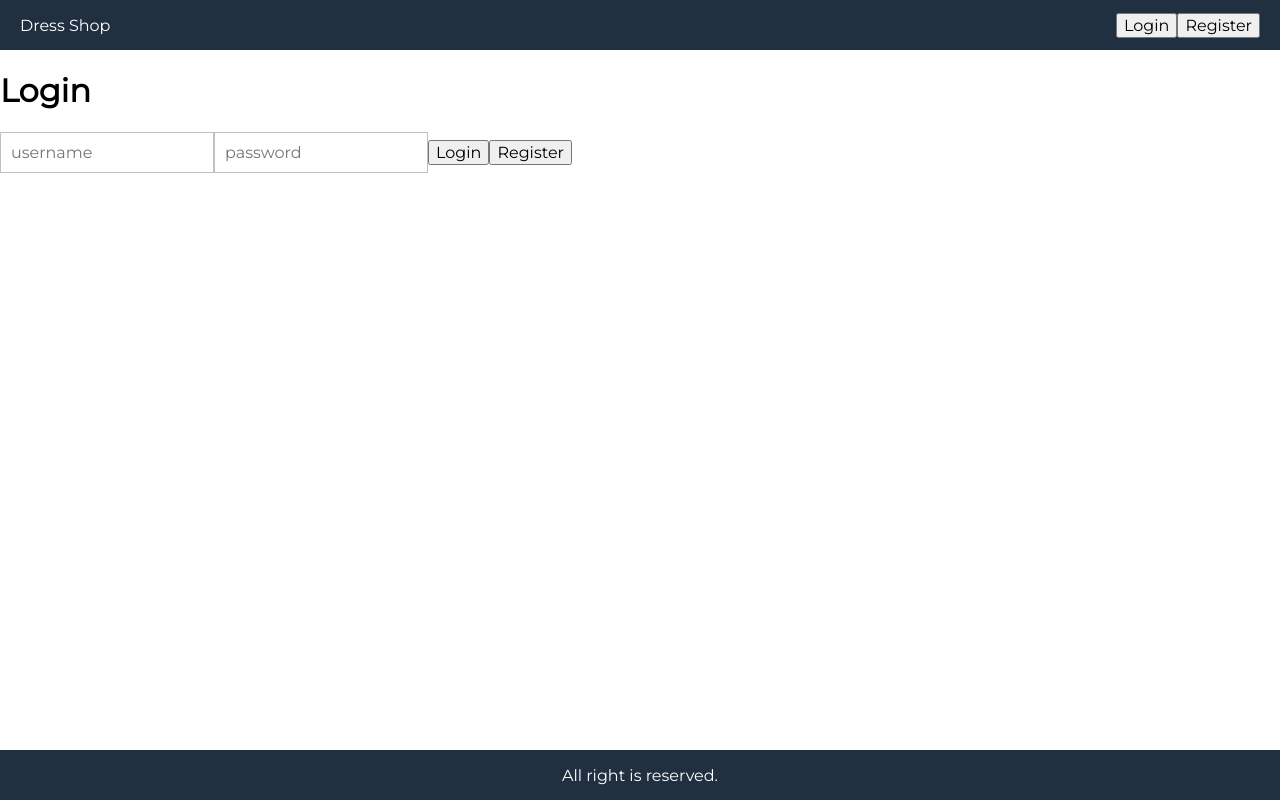
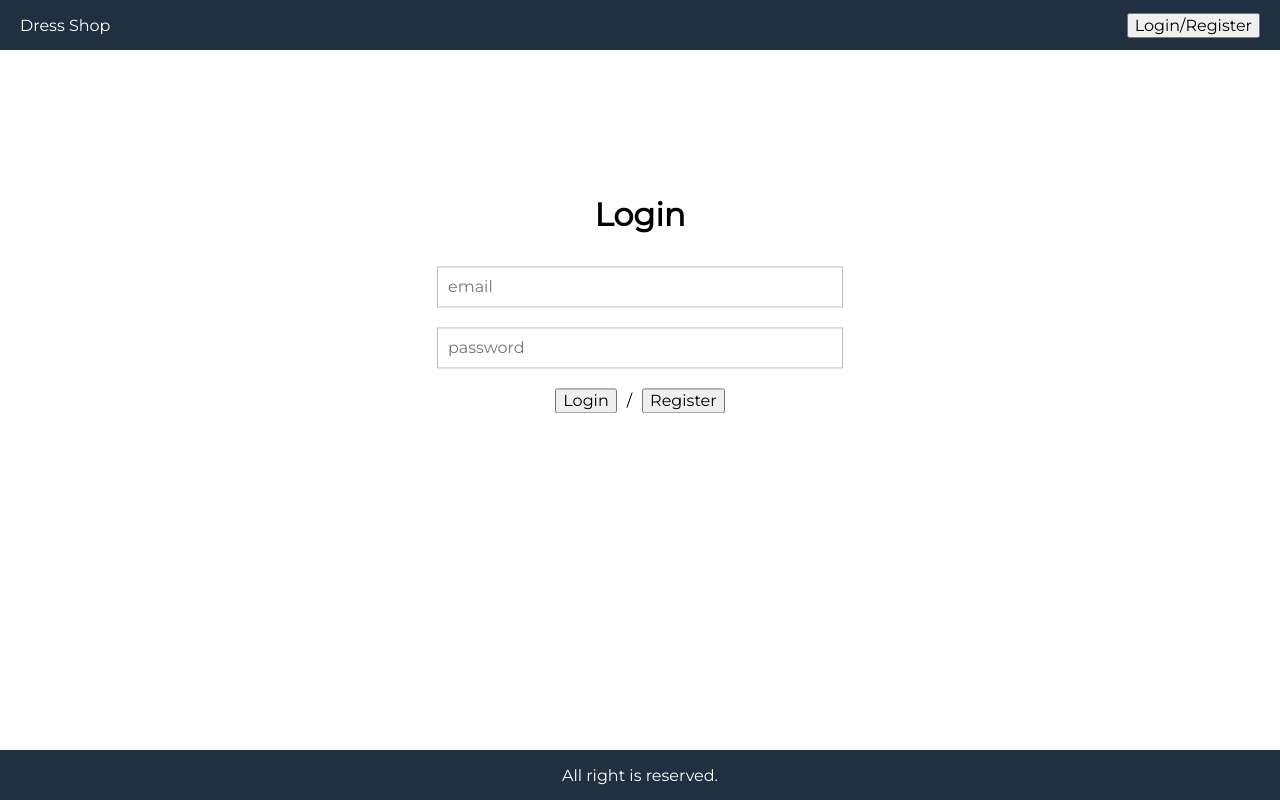
Before and after one commit to Lekkyjay/redux-shoppingCart, a React (Create React App) app: page /login in a window 1280 px wide. Built offline with nearby package versions, Linux system fonts and the light colour scheme.

Commit message:
Added styles for the login page

```diff
--- a/src/components/AuthNavs.js
+++ b/src/components/AuthNavs.js
@@ -7,7 +7,7 @@ const AuthNavs = () => {
   const history = useHistory()
 
   const login = () => history.push('/login')
-  const register = () => history.push('/register')
+  const admin = () => history.push('/admin')
 
   const logout = () => {
     localStorage.setItem('shopping-user', '')
@@ -18,11 +18,13 @@ const AuthNavs = () => {
   return (
     <nav>
       {authUser ? (
-        <button onClick={logout}>Logout</button>
+        <div>
+          <button onClick={logout}>Logout</button>
+          <button onClick={admin}>Admin</button>
+        </div>
       ) : (
         <div>
-          <button onClick={login}>Login</button>
-          <button onClick={register}>Register</button>
+          <button onClick={login}>Login/Register</button>
         </div>
       )}
     </nav>
--- a/src/components/Login.js
+++ b/src/components/Login.js
@@ -29,10 +29,13 @@ const Login = () => {
   return (
     <div className="login">
       <h1>Login</h1>
-      <input placeholder="username" onChange={(e) => setEmail(e.target.value)} />
+      <input placeholder="email" onChange={(e) => setEmail(e.target.value)} />
       <input placeholder="password" onChange={(e) => setPassword(e.target.value)} />
-      <button onClick={loginUser}>Login</button>
-      <button onClick={register}>Register</button>
+      <div className="login-register">
+        <button onClick={loginUser}>Login</button>
+        <span>/</span>
+        <button onClick={register}>Register</button>
+      </div>
     </div>
   )
 }
--- a/src/index.css
+++ b/src/index.css
@@ -63,6 +63,22 @@ header ul li span {
 
 header ul li span:hover {
   color: #ff8000;
+}
+
+.login {
+  display: flex;
+  transform: translateY(50%);
+  flex-direction: column;
+  align-items: center;
+}
+
+.login input {
+  width: 30%;
+  margin: 10px;
+}
+
+.login .login-register button {
+  margin: 10px;
 }
 
 main {
```
